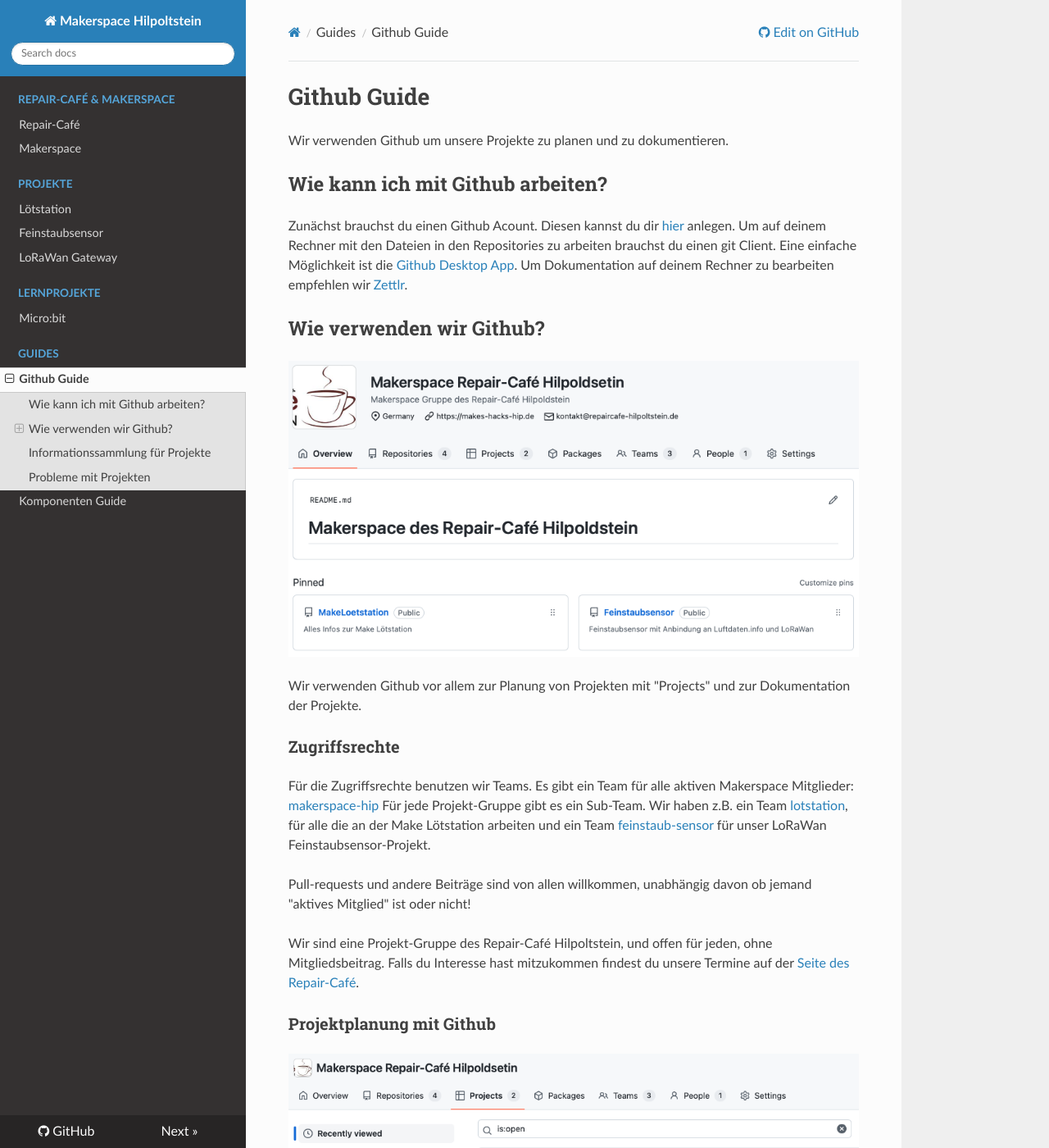
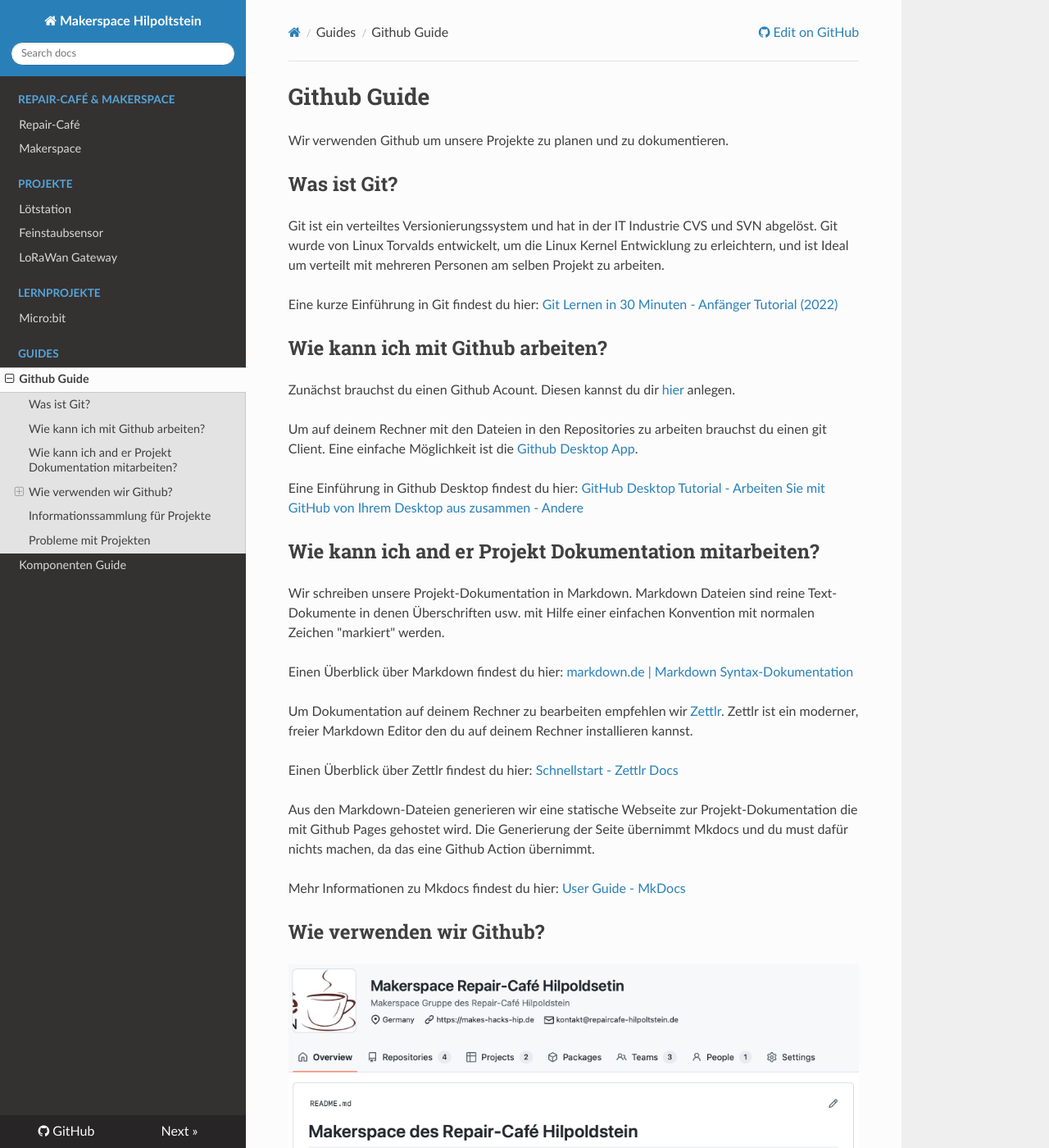
Before and after one commit to makes-hacks-hip/makes-hacks-hip.github.io, an MkDocs documentation site: the page built from docs/github.md, in a window 1280 px wide and 1400 px high. Shown: the whole window at 82% size. Built offline with MkDocs 1.6.1, drawn with Linux system fonts in a browser that asks for light colours; nearby versions of some CDN libraries; some of the changed text lies outside the part shown.

Commit message:
Github Guide erweitert

```diff
--- a/docs/github.md
+++ b/docs/github.md
@@ -2,11 +2,33 @@
 
 Wir verwenden Github um unsere Projekte zu planen und zu dokumentieren.
 
+## Was ist Git?
+
+Git ist ein verteiltes Versionierungssystem und hat in der IT Industrie CVS und SVN abgelöst. Git wurde von Linux Torvalds entwickelt, um die Linux Kernel Entwicklung zu erleichtern,  und ist Ideal um  verteilt mit mehreren Personen am selben Projekt zu arbeiten.
+
+Eine kurze Einführung in Git findest du hier: [Git Lernen in 30 Minuten - Anfänger Tutorial (2022)](https://lerneprogrammieren.de/git/)
+
 ## Wie kann ich mit Github arbeiten?
 
 Zunächst brauchst du einen Github Acount. Diesen kannst du dir [hier](https://gothub.com) anlegen.
+
 Um auf deinem Rechner mit den Dateien in den Repositories zu arbeiten brauchst du einen git Client. Eine einfache Möglichkeit ist die [Github Desktop App](https://desktop.github.com).
-Um Dokumentation auf deinem Rechner zu bearbeiten empfehlen wir [Zettlr](https://www.zettlr.com).
+
+Eine Einführung in Github Desktop findest du hier: [GitHub Desktop Tutorial - Arbeiten Sie mit GitHub von Ihrem Desktop aus zusammen - Andere](https://ger.myservername.com/github-desktop-tutorial-collaborate-with-github-from-your-desktop)
+
+## Wie kann ich and er Projekt Dokumentation mitarbeiten?
+
+Wir schreiben unsere Projekt-Dokumentation in Markdown. Markdown Dateien sind reine Text-Dokumente in denen Überschriften usw. mit Hilfe einer einfachen Konvention mit normalen Zeichen "markiert" werden.
+
+Einen Überblick über Markdown findest du hier:  [markdown.de | Markdown Syntax-Dokumentation](https://markdown.de/)
+
+Um Dokumentation auf deinem Rechner zu bearbeiten empfehlen wir [Zettlr](https://www.zettlr.com). Zettlr ist ein moderner, freier Markdown Editor den du auf deinem Rechner installieren kannst.
+
+Einen Überblick über Zettlr findest du hier: [Schnellstart - Zettlr Docs](https://docs.zettlr.com/de/5-minutes/)
+
+Aus den Markdown-Dateien generieren wir eine statische Webseite zur Projekt-Dokumentation die mit Github Pages gehostet wird. Die Generierung der Seite übernimmt Mkdocs und du must dafür nichts machen, da das eine Github Action übernimmt.
+
+Mehr Informationen zu Mkdocs findest du hier: [User Guide - MkDocs](https://www.mkdocs.org/user-guide/)
 
 ## Wie verwenden wir Github?
 
@@ -18,11 +40,12 @@
 
 Für die Zugriffsrechte benutzen wir Teams.
 Es gibt ein Team für alle aktiven Makerspace Mitglieder: [makerspace-hip](https://github.com/orgs/makes-hacks-hip/teams/makerspace-hip)
+
 Für jede Projekt-Gruppe gibt es ein Sub-Team. Wir haben z.B. ein Team [lotstation](https://github.com/orgs/makes-hacks-hip/teams/lotstation), für alle die an der Make Lötstation arbeiten und ein Team [feinstaub-sensor](https://github.com/orgs/makes-hacks-hip/teams/feinstaub-sensor) für unser LoRaWan Feinstaubsensor-Projekt.
 
 Pull-requests und andere Beiträge sind von allen willkommen, unabhängig davon ob jemand "aktives Mitglied" ist oder nicht!
 
-Wir sind eine Projekt-Gruppe des Repair-Café Hilpoltstein, und offen für jeden, ohne Mitgliedsbeitrag. Falls du Interesse hast mitzukommen findest du unsere Termine auf der [Seite des Repair-Café](https://www.repaircafe-hilpoltstein.de).
+Wir sind eine Projekt-Gruppe des Repair-Café Hilpoltstein, und offen für jeden, ohne Mitgliedsbeitrag. Falls du Interesse hast mitzumachen findest du unsere Termine auf der [Seite des Repair-Café](https://www.repaircafe-hilpoltstein.de).
 
 ### Projektplanung mit Github
 
```
